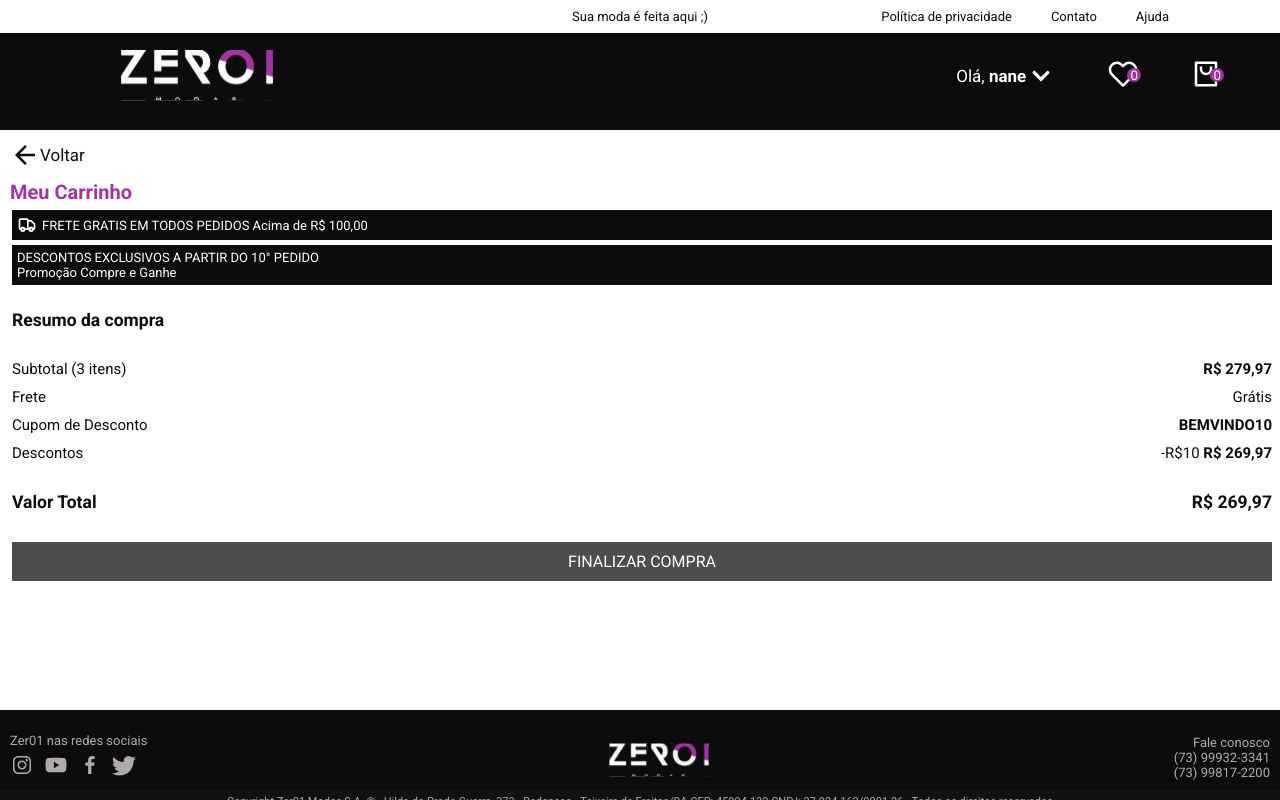
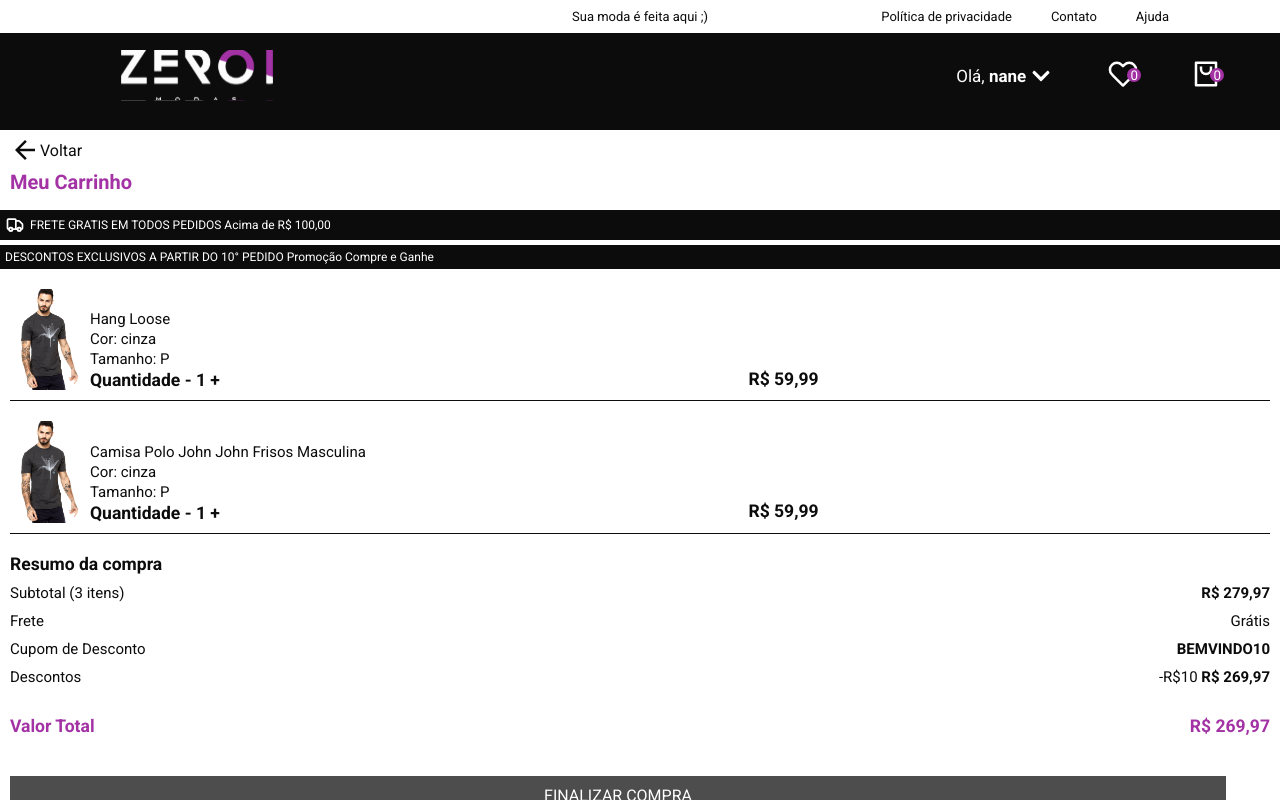
Before and after one commit to rayaneacacio/Zer01_Modas, a React (Vite) app: page /shopping-cart in a window 1280 px wide. Built offline with nearby package versions, Linux system fonts and the light colour scheme.

Commit message:
criacao da page ShoppingCart

```diff
--- /dev/null
+++ b/src/components/Cart-Item/index.jsx
@@ -0,0 +1,36 @@
+import { GoTrash } from "react-icons/go";
+
+import { Swiper, SwiperSlide } from "swiper/react";
+
+import { Button } from "../../components/Button";
+
+import { Container } from "./style";
+
+export function CartItem({ image, title, color, tamanho, preço }) {
+  return (
+    <Container className="box" >
+      <Swiper slidesPerView={ 1.9 } spaceBetween={ 10 } >
+        <SwiperSlide>
+          <main>
+            <img src={ image } alt="" />
+            <div>
+              <p> { title } </p>
+              <p> Cor: { color } </p>
+              <p> Tamanho: { tamanho } </p>
+              <h3> Quantidade - 1 + </h3>
+            </div>
+          </main>
+        </SwiperSlide>
+
+        <SwiperSlide className="slide2">
+          <h3> R$ { preço } </h3>
+        </SwiperSlide>
+
+        <SwiperSlide className="swiper-button">
+          <Button icon={ <GoTrash /> } />
+        </SwiperSlide>
+      </Swiper>
+
+    </Container>
+  )
+}
--- /dev/null
+++ b/src/components/Cart-Item/style.js
@@ -0,0 +1,48 @@
+import styled from "styled-components";
+
+export const Container = styled.div`
+  padding: 1rem 0;
+  border-bottom: 1px solid ${({ theme }) => theme.COLORS.BLACK};
+  margin: 1rem;
+
+  main {
+    width: 120%;
+    display: flex;
+    align-items: flex-end;
+    gap: 1rem;
+
+    > img {
+      width: 7rem;
+    }
+
+    > div {
+      width: 100%;
+      display: flex;
+      flex-direction: column;
+      gap: 0.2rem;
+    }
+
+  }
+
+  .slide2 {
+    width: 50rem;
+    height: 10rem;
+
+    padding-left: 7rem;
+
+    display: flex;
+    align-items: flex-end;
+  }
+
+  button {
+    background: red;
+    width: 100%;
+    height: 10rem;
+
+    svg {
+      color: ${({ theme }) => theme.COLORS.WHITE};
+      width: 3rem;
+      height: 3rem;
+    }
+  }
+`;
--- a/src/components/Header/index.jsx
+++ b/src/components/Header/index.jsx
@@ -23,20 +23,28 @@
         return;
       }
 
-      navigate("/");
+      navigate(-1);
     }
 
   }
 
   function handleMenuDisplayBlock() {
-    const menu = document.querySelector(".firstButton aside");
+    if(window.innerWidth < 1000) {
+      return
+    }
+
+    const menu = document.querySelector(".boxButtons aside");
     menu.style.display = "flex";
 
     document.querySelector(".firstButton svg").style.animation = "rotate180 0.5s forwards";
   }
 
   function handleMenuDisplayNone() {
-    const menu = document.querySelector(".firstButton aside");
+    if(window.innerWidth < 1000) {
+      return
+    }
+
+    const menu = document.querySelector(".boxButtons aside");
     menu.style.display = "none";
 
     document.querySelector(".firstButton svg").style.animation = "rotate180 reverse 0.5s forwards";
@@ -65,8 +73,8 @@
           <button className="firstButton" onClick={ handleMenu } onMouseOver={ handleMenuDisplayBlock } onMouseOut={ handleMenuDisplayNone } >
             <p> Olá, <strong> nane </strong> </p>
             <FaChevronDown size={ 20 } />
-            <NavMenu />
           </button>
+          <NavMenu onMouseOver={ handleMenuDisplayBlock } onMouseOut={ handleMenuDisplayNone }  />
 
           <button>
             <FiHeart size={ 30 } />
--- a/src/components/Header/style.js
+++ b/src/components/Header/style.js
@@ -61,10 +61,10 @@
         svg {
           animation: ${({ $pathname }) => $pathname === "/" && "rotate180 0.3s reverse forwards"};
         }
+      }
 
-        aside {
-          display: none;
-        }
+      > aside {
+        display: none;
       }
 
       > button {
@@ -116,12 +116,13 @@
       }
 
       .boxButtons {
+        position: relative;
+        z-index: 2;
         gap: 5.1rem;
 
         .firstButton {
           font-size: 1.7rem;
           width: 11.3rem;
-          z-index: 2;
         }
 
       }
--- a/src/components/Nav-Menu/index.jsx
+++ b/src/components/Nav-Menu/index.jsx
@@ -7,9 +7,9 @@
 
 import { Container } from "./style";
 
-export function NavMenu() {
+export function NavMenu({ ...rest }) {
   return (
-    <Container>
+    <Container {...rest}>
       <Button icon={ <IoMdContact /> } title="Minha Conta" />
       <Button icon={ <LuBox /> } title="Meus pedidos" />
       <Button icon={ <SlLocationPin /> } title="Meus Endereços" />
--- a/src/pages/ShoppingCart/index.jsx
+++ b/src/pages/ShoppingCart/index.jsx
@@ -3,8 +3,11 @@
 import { MdArrowBack } from "react-icons/md";
 import { HiOutlineTruck } from "react-icons/hi";
 
+import imgPedido from "../../assets/pedido.jpg";
+
 import { Header } from "../../components/Header";
 import { Button } from "../../components/Button";
+import { CartItem } from "../../components/Cart-Item";
 import { Footer } from "../../components/Footer";
 
 import { Container, Main } from "./style";
@@ -21,38 +24,39 @@
       <Header />
 
       <div>
-        <button onClick={ handleBack }>
-          <MdArrowBack size={ 30 } />
-          Voltar
-        </button>
+        <Button icon={ <MdArrowBack /> } title="Voltar" onClick={ handleBack } />
         <h3> Meu Carrinho </h3>
       </div>
 
       <Main>
-        <div>
+        <div className="info">
           <HiOutlineTruck />
           FRETE GRATIS EM TODOS PEDIDOS
           Acima de R$ 100,00
         </div>
 
-        <div>
+        <div className="info">
           DESCONTOS EXCLUSIVOS A PARTIR DO 10° PEDIDO
-          <br></br>
           Promoção Compre e Ganhe
         </div>
 
-        <span>
+        <CartItem image={ imgPedido } title="Hang Loose" color="cinza" tamanho="P" preço="59,99" />
+        <CartItem image={ imgPedido } title="Camisa Polo John John Frisos Masculina" color="cinza" tamanho="P" preço="59,99" />
+
+        <div className="compra">
           <h3> Resumo da compra </h3>
-          <p> Subtotal (3 itens) <strong> R$ 279,97 </strong> </p>
-          <p> Frete <p> Grátis </p> </p>
-          <p> Cupom de Desconto <strong> BEMVINDO10 </strong> </p>
-          <p> Descontos <p> -R$10 <strong> R$ 269,97 </strong> </p> </p>
-          <h3> Valor Total <p> R$ 269,97 </p> </h3>
-          <Button title="FINALIZAR COMPRA" />
-        </span>
+          <span> <p> Subtotal (3 itens) </p> <p> <strong> R$ 279,97 </strong> </p> </span>
+          <span> <p> Frete </p> <p> Grátis </p> </span>
+          <span> <p> Cupom de Desconto </p> <p> <strong> BEMVINDO10 </strong> </p> </span>
+          <span> <p> Descontos </p> <p> -R$10 <strong> R$ 269,97 </strong> </p> </span>
+          <span className="value"> <h3> Valor Total </h3> <h3> R$ 269,97 </h3> </span>
+        </div>
+
+        <Button title="FINALIZAR COMPRA" />
+
+        <Footer />
       </Main>
 
-      <Footer />
     </Container>
   )
 }
--- a/src/pages/ShoppingCart/style.js
+++ b/src/pages/ShoppingCart/style.js
@@ -1,13 +1,14 @@
 import styled from "styled-components";
 
 export const Container = styled.div`
+  width: 100vw;
   height: 100vh;
 
   position: relative;
   display: flex;
   flex-direction: column;
 
-  overflow-y: hidden;
+  overflow: hidden;
 
   > header > :nth-child(2) {
     padding-top: 0.1rem;
@@ -26,11 +27,13 @@
     top: 13rem;
 
     > button {
-      color: ${({ theme }) => theme.COLORS.BLACK};
       display: flex;
-      font-size: 1.7rem;
       align-items: center;
-      margin: 1rem;
+
+      > svg {
+        width: 3rem;
+        height: 3rem;
+      }
     }
 
     > h3 {
@@ -40,25 +43,28 @@
     }
   }
 
-  > footer {
+  footer {
     height: 9rem;
+    margin-top: 2rem;
   }
 `;
 
 export const Main = styled.main`
-  height: calc(100vh - 28.3rem);
-  margin-top: 20rem;
-  padding: 1rem;
+  width: 100%;
+  height: calc(100vh - 20.3rem);
+  margin-top: 21rem;
 
   opacity: 0;
+  transform: translateX(-0.5rem);
   animation: toRight 0.5s forwards;
 
+  overflow-x: hidden;
   overflow-y: auto;
 
-  > div {
+  .info {
     background: ${({ theme }) => theme.COLORS.BLACK};
     color: ${({ theme }) => theme.COLORS.WHITE};
-    font-size: 1.3rem;
+    font-size: 1.2rem;
 
     width: 100%;
     padding: 0.5rem;
@@ -74,26 +80,31 @@
     }
   }
 
-  > span {
+  .compra {
     display: flex;
     flex-direction: column;
     gap: 1rem;
 
-    > p {
+    padding: 1rem;
+
+    > span {
       display: flex;
       justify-content: space-between;
     }
 
-    > h3 {
+    .value {
+      color: ${({ theme }) => theme.COLORS.PURPLE};
       margin: 2rem 0;
       display: flex;
       justify-content: space-between;
     }
+  }
 
-    > button {
-      background: ${({ theme }) => theme.COLORS.GRAY_700};
-      color: ${({ theme }) => theme.COLORS.WHITE};
-      padding: 1rem;
-    }
+  > button {
+    background: ${({ theme }) => theme.COLORS.GRAY_700};
+    color: ${({ theme }) => theme.COLORS.WHITE};
+    width: 95%;
+    padding: 1rem;
+    margin: 1rem;
   }
 `;
--- a/src/styles/global.js
+++ b/src/styles/global.js
@@ -81,7 +81,7 @@
   @keyframes toRight {
     to {
       opacity: 1;
-      transform: translateX(0.2rem);
+      transform: translateX(0);
     }
   }
 `;
```
Also changed, not shown: src/assets/pedido.jpg (added).
